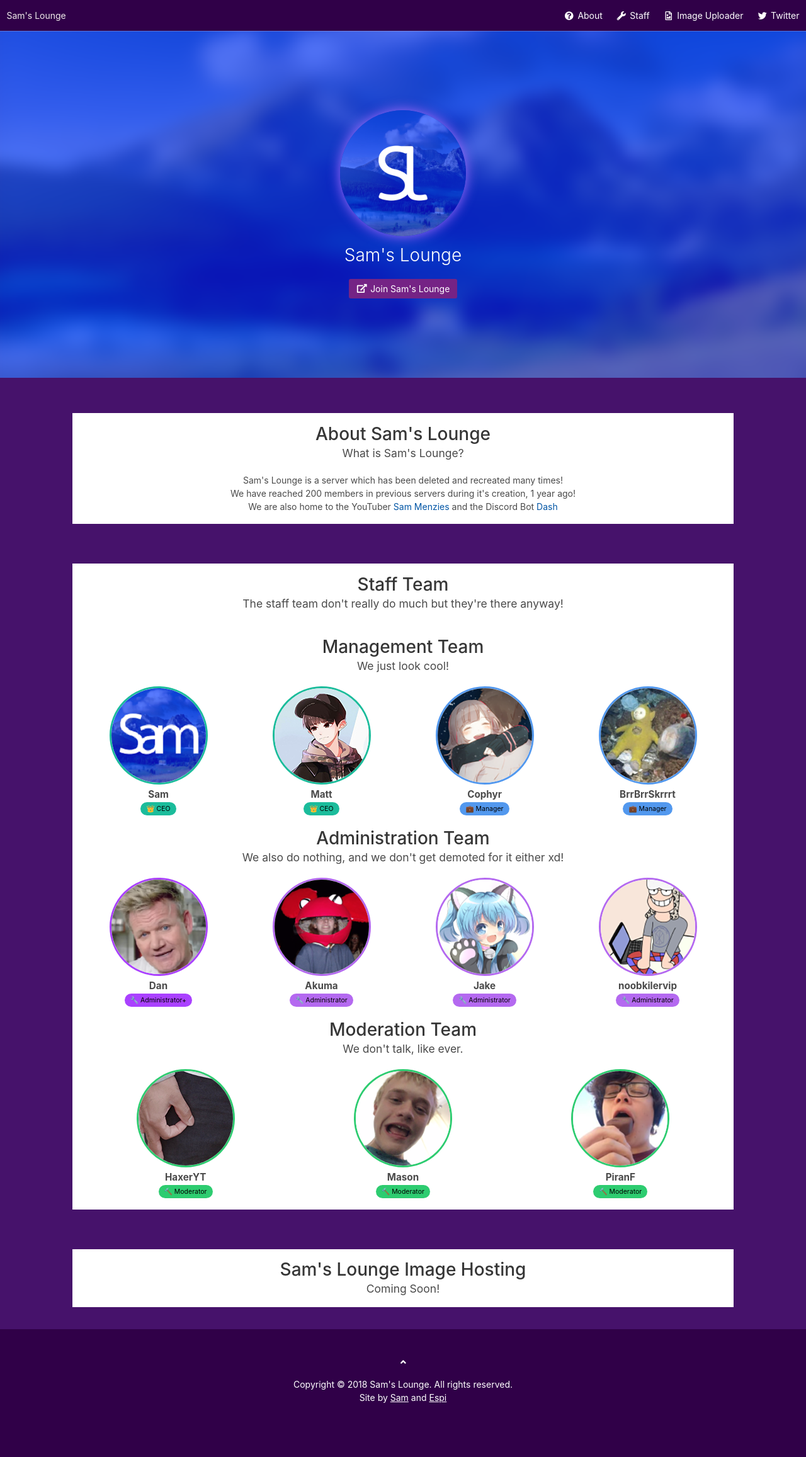
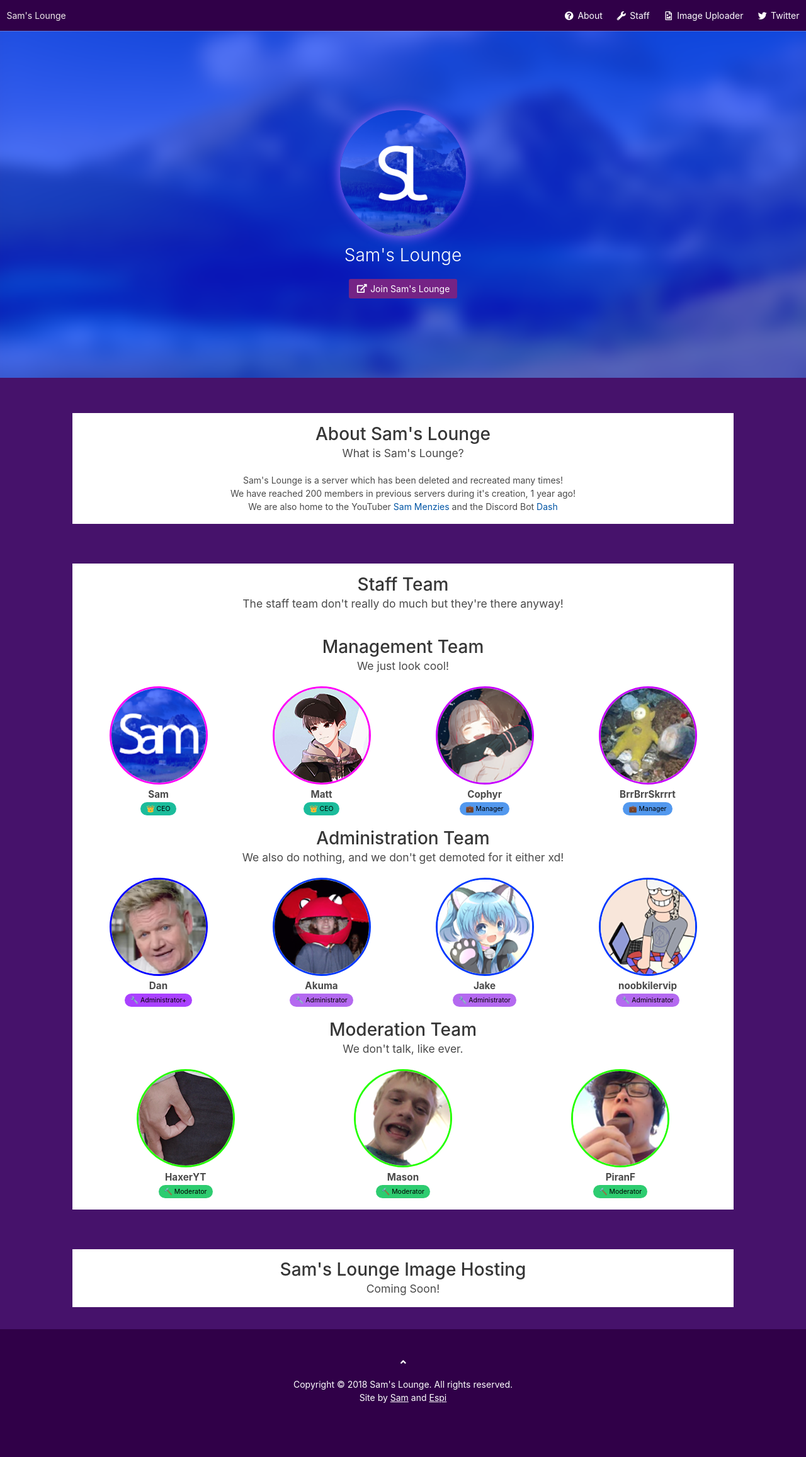
Before and after one commit to SamsLounge/SL-Website, a Jekyll site: the page built from index.html, in a window 1280 px wide. Shown: the whole page at 63% size. Built offline with Jekyll 4.4.1, drawn with Linux system fonts in a browser that asks for light colours; nearby versions of some CDN libraries.

Commit message:
style.css update

```diff
--- a/style/style.css
+++ b/style/style.css
@@ -60,22 +60,22 @@
     font-size: 13px;
 }
 .ceo {
-    border: 3px solid #1BBC9B
+    border: 3px solid #ff00f8
 }
 .manager {
-    border: 3px solid #5298ee
+    border: 3px solid #c700ff
+}
+.headadmin {
+    border: 3px solid #0400ff
 }
 .admin {
-    border: 3px solid #b469f0
-}
-.headadmin {
-    border: 3px solid #aa41ff
+    border: 3px solid #0038ff
 }
 .mod {
-    border: 3px solid #2DCC70
+    border: 3px solid #24ff00
 }
 .staff {
-    border: 3px solid #fa5044
+    border: 3px solid #ff0000
 }
 .hero, nav {
     background-color: #300048!important
```
